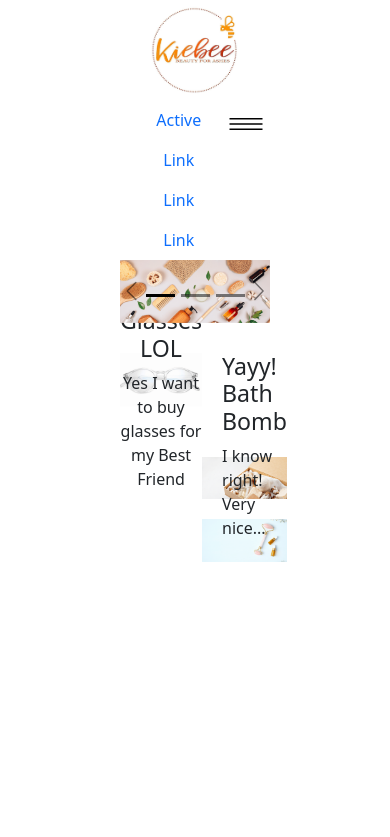
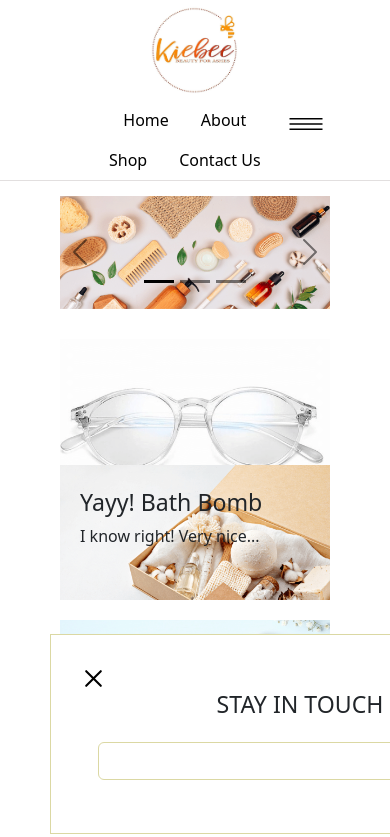
Before and after one commit to shalomtaiwo/KieBee_Beauty, a plain HTML site: page index.html in a window 390 px wide. Drawn offline with nearby package versions, Linux system fonts and the light colour scheme.

Commit message:
contact us and eventListeners

```diff
--- a/index.html
+++ b/index.html
@@ -19,17 +19,17 @@
         <div class="kMenu d-flex justify-content-between">
             <div class="kSpace"></div>
             <ul class="nav justify-content-center align-items-center">
-                <li class="nav-item">
-                  <a class="nav-link active" aria-current="page" href="#">Active</a>
+                <li class="nav-item navActive" id="homePage">
+                  <a class="nav-link">Home</a>
                 </li>
-                <li class="nav-item">
-                  <a class="nav-link" href="#">Link</a>
+                <li class="nav-item navActive">
+                  <a class="nav-link">About</a>
                 </li>
-                <li class="nav-item">
-                  <a class="nav-link" href="#">Link</a>
+                <li class="nav-item navActive">
+                  <a class="nav-link">Shop</a>
                 </li>
-                <li class="nav-item">
-                  <a class="nav-link" href="#">Link</a>
+                <li class="nav-item navActive" id="contactUs">
+                  <a class="nav-link">Contact Us</a>
                 </li>
               </ul>
               <!-- Off Canvas Slider -->
@@ -38,7 +38,9 @@
                   <img src="src/menu.svg" width="48px" alt="" srcset="" class="offCanvas" data-bs-toggle="offcanvas" data-bs-target="#offcanvasRight" aria-controls="offcanvasRight">
                     <div class="offcanvas offcanvas-end" tabindex="-1" id="offcanvasRight" aria-labelledby="offcanvasRightLabel">
                     <div class="offcanvas-header">
-                        <h5 id="offcanvasRightLabel">Offcanvas right</h5>
+                      <div class="logo">
+                        <img src="src/kieBeeLogo.jpg" alt="" srcset="" width="100px">
+                    </div>
                     <button type="button" class="btn-close text-reset" data-bs-dismiss="offcanvas" aria-label="Close"></button>
                     </div>
                     <div class="offcanvas-body">
@@ -50,6 +52,8 @@
     </header>
 
     <main class="main">
+      <!-- Setting Home Page -->
+      <div class="homePage">
                 <!-- Carousel Slider -->
                 <div id="carouselExampleDark" class="carousel carousel-dark slide" data-bs-ride="carousel">
                   <div class="carousel-indicators">
@@ -111,7 +115,67 @@
                         </div>
                     </div>
                 </div>
+      </div>
+      <div class="contactUs" id="contactPage">
+        <div class="contactAddress">
+          <h1>Contact Us</h1>
+        </div>
+        <div class="contactForm">
+          <form class="row g-3">
+            <div class="col-md-6">
+              <label for="inputNames" class="form-label">Full names</label>
+              <input type="text" class="form-control" id="inputNames">
+            </div>
+            <div class="col-md-6">
+              <label for="inputEmail4" class="form-label">Email</label>
+              <input type="email" class="form-control" id="inputEmail4">
+            </div>
+            <div class="col-12">
+              <label for="inputAddress" class="form-label">Subject</label>
+              <input type="text" class="form-control" id="inputAddress" placeholder="Subject">
+            </div>
+            <div class="col-12">
+              <label for="inputAddress2" class="form-label">Message</label>
+              <textarea type="text" class="form-control" id="inputAddress2" placeholder="message"></textarea>
+            </div>
+            <div class="col-12">
+              <div class="form-check">
+                <input class="form-check-input" type="checkbox" id="gridCheck">
+                <label class="form-check-label" for="gridCheck">
+                  Send message?
+                </label>
+              </div>
+            </div>
+            <div class="col-12">
+              <button type="submit" class="btn contactSubmit">Send Message</button>
+            </div>
+          </form>
+        </div>
+      </div>
     </main>
+    <!-- Footer
+    Adding Subscribes Form to the Footer
+    -->
+
+    <footer class="footer">
+      <div class="subsColumn">
+        <div class="subsClose">
+          <img src="src/close.svg" alt="" height="25">
+        </div>
+        <div class="subscription">
+          <div class="subsHeader">
+            <h3>STAY IN TOUCH</h3>
+          </div>
+          <div class="subsForm">
+            <form action="" id="subsForm">
+              <input type="email" name="subsEmail" id="subsEmail">
+              <input type="submit" class="btn" value="Subscribe" id="subsSubmit">
+            </form>
+          </div>
+             </div>
+      </div>
+      <div class="footerColumns"></div>
+    </footer>
 
     <!-- Boostrap JS -->
     <script src="https://cdn.jsdelivr.net/npm/bootstrap@5.1.3/dist/js/bootstrap.bundle.min.js" integrity="sha384-ka7Sk0Gln4gmtz2MlQnikT1wXgYsOg+OMhuP+IlRH9sENBO0LRn5q+8nbTov4+1p" crossorigin="anonymous"></script>
--- a/kiebee.css
+++ b/kiebee.css
@@ -2,7 +2,11 @@
     box-sizing: border-box;
     margin: 0;
 }
-body{
+.header{
+    margin-bottom: 15px;
+    border-bottom: 1px solid rgb(226, 223, 223);
+}
+header,main{
     padding: 0 120px;
 }
 .kSpace{
@@ -17,11 +21,118 @@ body{
 .categoryItemTwo{
     padding: 0 0 20px;
 }
-.CategorySingleHeader{
-    margin-top: -155px;
+.categorySingle{
+    width: 50%;
+}
+.categoryDouble{
+    width: 50%;
 }
 .cItemTwoHeader{
     margin-bottom: -99px;
     padding-left: 20px;
     z-index: 9999;
 }
+.navActive:hover{
+    padding: 1px;
+    background-color: rgb(219, 216, 163);
+    border-radius: 60px;
+}
+.nav-link{
+    color: black !important;
+    cursor: pointer;
+}
+/* Contact Us Styling */
+.contactUs{
+    display: none;
+    padding-top: 50px;
+}
+.contactAddress{
+    width: 40%;
+}
+.contactForm{
+    width: 60%;
+}
+
+/* Footer Subscription */
+.subsColumn{
+    position: fixed;
+    width: 500px;
+    height: 200px;
+    border: 1px solid rgb(219, 216, 163);
+    background-color: white;
+    bottom: 10px;
+    margin-left: 50px;
+    padding: 30px;
+    z-index: 10;
+    display: none;
+}
+.subscription{
+    display: flex;
+    flex-direction: column;
+    align-items: center;
+}
+.subsClose{
+    cursor: pointer;
+}
+
+#subsForm{
+    display: flex;
+    margin-top: 15px;
+}
+#subsEmail{
+    padding: 5px;
+    border-radius: 6px;
+    width: 300px;
+    margin-right: 5px;
+    border: 1px groove rgb(219, 216, 163);
+}
+#subsEmail:focus{
+    outline: none;
+}
+#subsSubmit{
+    background-color: #f58d0d;
+    color: white;
+}
+.contactSubmit{
+    background-color: #f58d0d !important;
+    color: white !important;
+}
+
+
+
+
+
+/* Extra small devices (phones, 600px and down) */
+  @media only screen and (max-width: 600px) {
+}
+    @media only screen and (max-width: 768px) {
+    .CategorySingleHeader{
+        display: none;
+    }
+    .Category{
+        flex-direction: column;
+    }
+    .categorySingle{
+        width: 100%;
+        margin-bottom: -120px;
+    }
+    .categoryDouble{
+        width: 100%;
+    }
+    header,main{
+        padding: 0 60px;
+    }
+}
+
+  /* Large devices (laptops/desktops, 992px and up) */
+  @media only screen and (max-width: 992px) {
+    .CategorySingleHeader{
+        display: none;
+    }
+  }
+
+  /* Extra large devices (large laptops and desktops, 1200px and up) */
+  @media only screen and (min-width: 1200px) {
+    .CategorySingleHeader{
+        margin-top: -235px;
+    }  }
--- a/kiebee.js
+++ b/kiebee.js
@@ -0,0 +1,43 @@
+class kieBee{
+    constructor(){
+    this.navPage();
+    this.subscribePopup();
+    this.formSubmitEvents();
+    }
+
+    navPage(){
+        this.contactUs = document.querySelector('#contactUs');
+        this.contactPage = document.querySelector('#contactPage');
+        this.homeLink = document.querySelector('#homePage');
+        this.homePage = document.querySelector('.homePage');
+        this.contactUs.addEventListener('click',(event)=>{
+            this.contactPage.style.display = "flex";
+            this.homePage.style.display = "none";
+        })
+        this.homeLink.addEventListener('click',(event)=>{
+            this.contactPage.style.display = "none";
+            this.homePage.style.display = "block";
+        })
+    }
+
+    subscribePopup(){
+        // Setting up the subscribe Form Popup
+        this.closeSubs = document.querySelector('.subsClose');
+        this.subsColumn = document.querySelector('.subsColumn');
+            setTimeout(() => {
+                this.subsColumn.style.display = "block";
+            }, 2000);
+        this.closeSubs.addEventListener('click',(event)=>{
+            this.subsColumn.style.display = "none";
+        })
+    }
+
+    formSubmitEvents(){
+        this.form = document.querySelector('form');
+        document.addEventListener('submit',(event)=>{
+            event.preventDefault();
+        })
+    }
+}
+
+const hello = new kieBee ();
```
Also changed, not shown: src/close.svg (added). Lines whose indentation alone changed are shown as unchanged.
